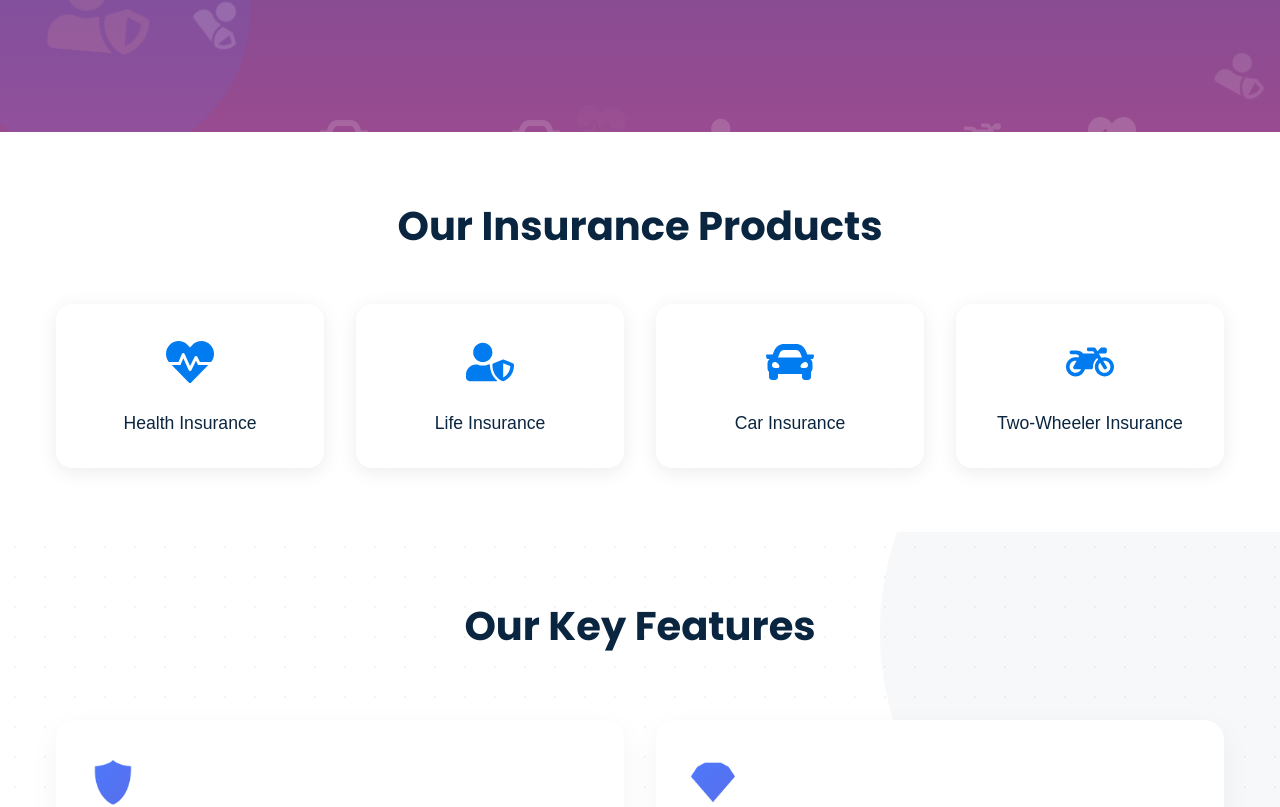
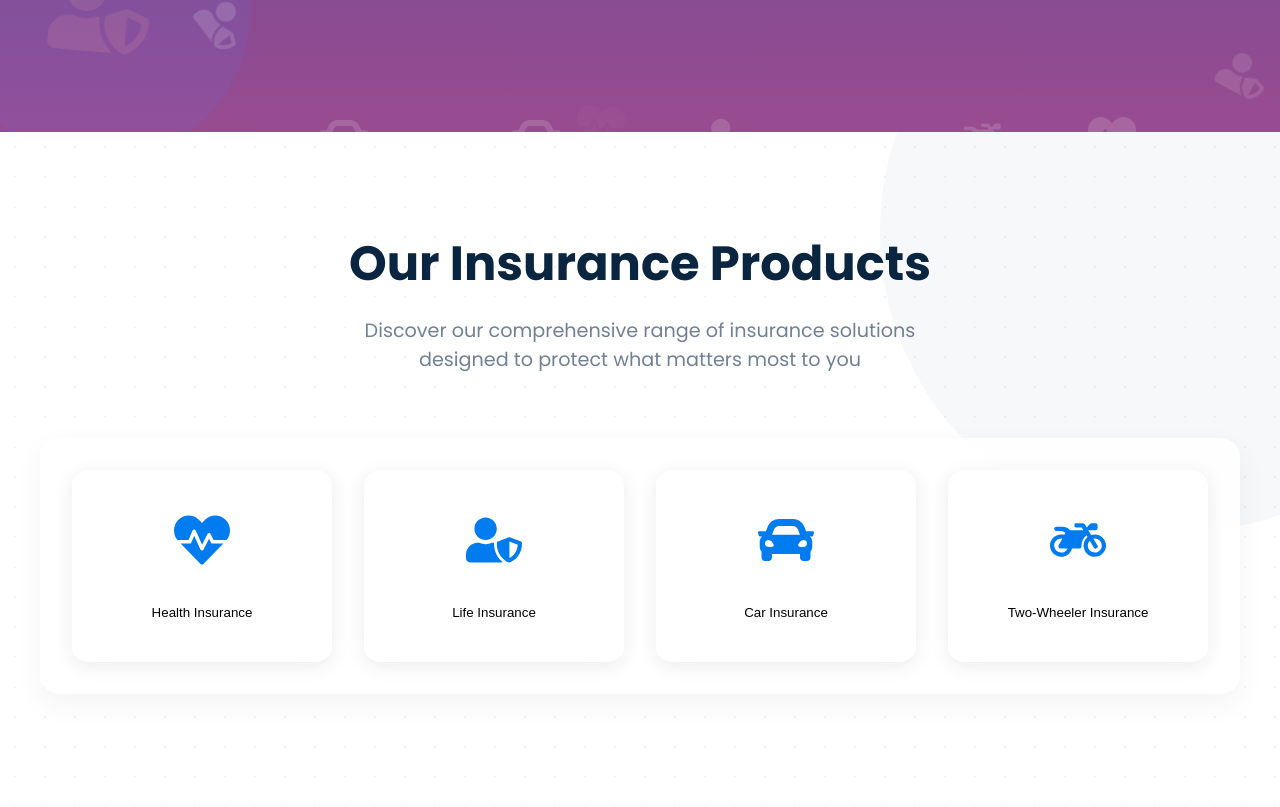
Before and after one commit to Krisha-cmd/FinEdge, a React (Create React App) app: page /#/ in a window 1280 px wide. Shown: the part 700-1507 px from the top of the page. Built offline with nearby package versions, Linux system fonts and the light colour scheme.

Commit message:
Insurance Products

```diff
--- a/src/components/InsuranceProducts.css
+++ b/src/components/InsuranceProducts.css
@@ -1,64 +1,185 @@
 .insurance-section {
-    padding: 4rem 2rem;
+    min-height: 100vh;
     background: var(--white);
+    padding: 6rem 2rem;
     position: relative;
     overflow: hidden;
+    display: flex;
+    flex-direction: column;
+    align-items: center;
+}
+
+/* Add decorative background elements */
+.insurance-section::before {
+    content: '';
+    position: absolute;
+    width: 600px;
+    height: 600px;
+    background: var(--primary);
+    opacity: 0.03;
+    border-radius: 50%;
+    top: -200px;
+    right: -200px;
+    z-index: 0;
+}
+
+.insurance-section::after {
+    content: '';
+    position: absolute;
+    width: 100%;
+    height: 100%;
+    background-image: radial-gradient(var(--primary) 1px, transparent 1px);
+    background-size: 30px 30px;
+    opacity: 0.05;
+    top: 0;
+    left: 0;
+    z-index: 0;
 }
 
 .insurance-heading {
     text-align: center;
-    font-size: clamp(1.8rem, 4vw, 2.5rem);
+    font-size: clamp(2rem, 4vw, 3rem);
     color: var(--primary);
-    margin-bottom: 3rem;
+    margin-bottom: 1rem;
+    position: relative;
+    z-index: 1;
+}
+
+.insurance-subheading {
+    text-align: center;
+    color: var(--text-secondary);
+    font-size: clamp(1rem, 2vw, 1.2rem);
+    max-width: 600px;
+    margin: 0 auto 4rem;
+    position: relative;
+    z-index: 1;
+}
+
+.insurance-container {
+    position: relative;
+    z-index: 1;
+    width: 100%;
+    max-width: 1200px;
 }
 
 .insurance-grid {
     display: grid;
     grid-template-columns: repeat(4, 1fr);
     gap: 2rem;
-    max-width: 1200px;
     margin: 0 auto;
-    padding: 0 1rem;
+    padding: 2rem;
+    background: rgba(255, 255, 255, 0.8);
+    backdrop-filter: blur(10px);
+    border-radius: 20px;
+    box-shadow: 0 10px 30px rgba(0, 0, 0, 0.05);
 }
 
 .insurance-icon-box {
     display: flex;
     flex-direction: column;
     align-items: center;
-    gap: 1rem;
-    padding: 2rem;
+    gap: 1.5rem;
+    padding: 2.5rem 2rem;
     background: var(--white);
     border: 2px solid transparent;
     border-radius: 16px;
     cursor: pointer;
-    transition: all 0.3s ease;
+    transition: all 0.4s cubic-bezier(0.165, 0.84, 0.44, 1);
     box-shadow: 0 4px 20px rgba(0, 0, 0, 0.08);
+    position: relative;
+    overflow: hidden;
+}
+
+.insurance-icon-box::before {
+    content: '';
+    position: absolute;
+    top: 0;
+    left: 0;
+    width: 100%;
+    height: 100%;
+    background: linear-gradient(135deg, rgba(0, 224, 211, 0.1), rgba(0, 124, 240, 0.1));
+    opacity: 0;
+    transition: opacity 0.4s ease;
+}
+
+.insurance-icon-box:hover::before {
+    opacity: 1;
 }
 
 .insurance-icon-box:hover {
-    transform: translateY(-5px);
+    transform: translateY(-10px);
+    box-shadow: 0 20px 40px rgba(0, 0, 0, 0.12);
 }
 
-.insurance-icon-box.active {
-    border-color: var(--accent);
+.icon-wrapper {
+    font-size: 3.5rem;
+    color: var(--accent);
+    transition: all 0.4s ease;
+    position: relative;
+}
+
+.icon-wrapper::after {
+    content: '';
+    position: absolute;
+    width: 50px;
+    height: 50px;
+    background: var(--accent);
+    opacity: 0.1;
+    border-radius: 50%;
+    top: 50%;
+    left: 50%;
+    transform: translate(-50%, -50%);
+    z-index: -1;
+    transition: all 0.4s ease;
+}
+
+.insurance-icon-box:hover .icon-wrapper::after {
+    width: 60px;
+    height: 60px;
+    opacity: 0.15;
+}
+
+/* Update details section */
+.insurance-details {
+    margin-top: 3rem;
+    border-radius: 20px;
+    overflow: hidden;
+    transition: all 0.5s cubic-bezier(0.4, 0, 0.2, 1);
+    background: rgba(255, 255, 255, 0.9);
+    backdrop-filter: blur(10px);
+}
+
+.details-content {
+    padding: 3rem;
+    border-radius: 20px;
     background: linear-gradient(135deg, rgba(247, 200, 224, 0.1), rgba(182, 162, 219, 0.1));
 }
 
-.icon-wrapper {
-    font-size: 3rem;
-    color: var(--accent);
-    transition: all 0.3s ease;
+.features-list {
+    display: grid;
+    grid-template-columns: repeat(2, 1fr);
+    gap: 1.5rem;
+    margin-top: 2rem;
 }
 
-.insurance-icon-box:hover .icon-wrapper {
-    transform: scale(1.1);
-}
+/* .features-list li {
+    display: flex;
+    align-items: center;
+    gap: 0.8rem;
+    font-size: 1.1rem;
+} */
 
-.insurance-icon-box span {
-    font-size: 1.1rem;
-    font-weight: 500;
-    color: var(--primary);
-    text-align: center;
+.features-list li::before {
+    content: '✓';
+    display: flex;
+    align-items: center;
+    justify-content: center;
+    width: 24px;
+    height: 24px;
+    background: var(--accent);
+    color: white;
+    border-radius: 50%;
+    font-size: 0.9rem;
 }
 
 .insurance-details {
@@ -121,9 +242,9 @@
     color: var(--text-primary);
 }
 
-.features-list li::before {
+.features-list li {
     content: '✓';
-    color: var(--accent);
+    color: var(--text-secondary);
     font-weight: bold;
 }
 
--- a/src/components/InsuranceProducts.jsx
+++ b/src/components/InsuranceProducts.jsx
@@ -57,6 +57,9 @@ const InsuranceProducts = () => {
     return (
         <section className="insurance-section">
             <h2 className="insurance-heading">Our Insurance Products</h2>
+            <p className="insurance-subheading">
+                Discover our comprehensive range of insurance solutions designed to protect what matters most to you
+            </p>
             <div className="insurance-container">
                 <div className="insurance-grid">
                     {insuranceData.map((insurance) => (
```
